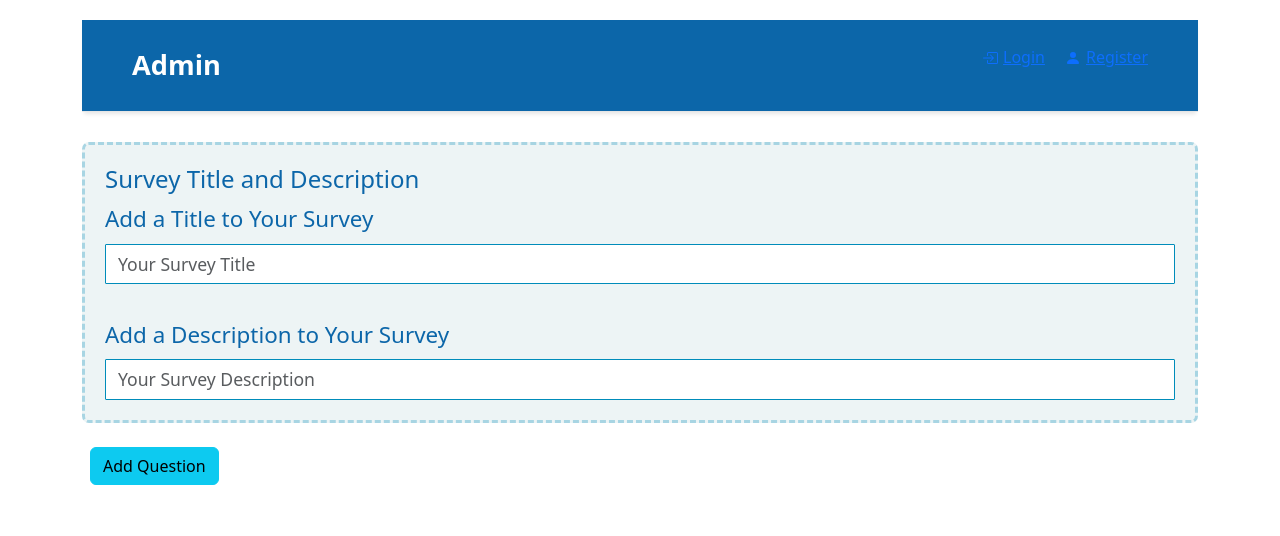
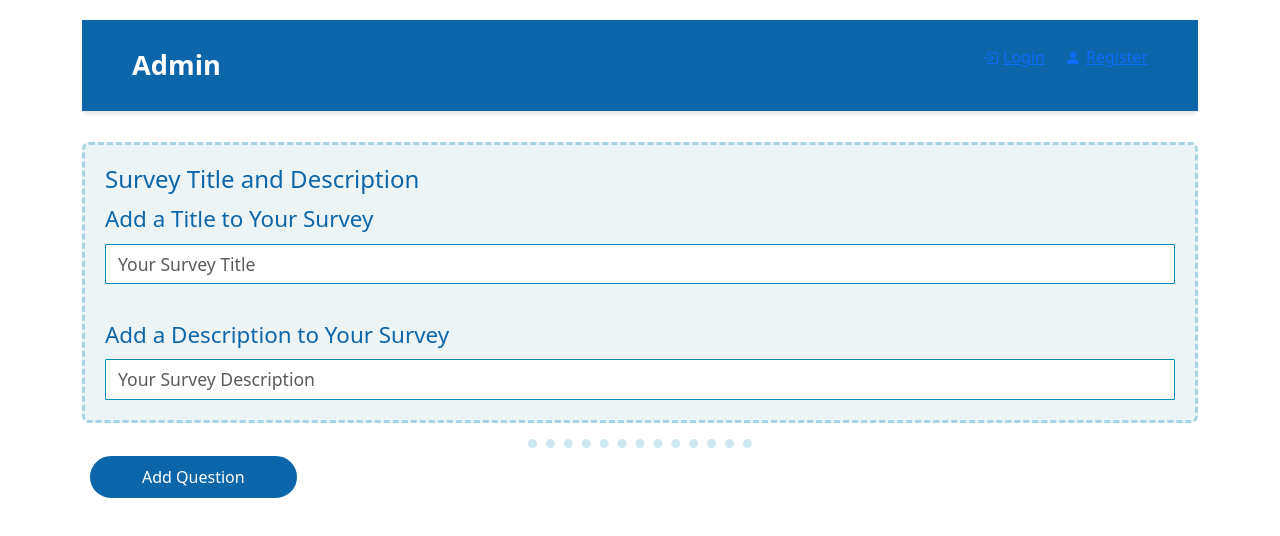
Before and after one commit to Punvireakroth/Survey, a React (Create React App) app in the folder client/: page /create-survey in a window 1280 px wide. Shown: the top 536 px of the page. Built offline with nearby package versions, Linux system fonts and the light colour scheme; a web font is replaced by a local one.

Commit message:
styled create surveyComponent

```diff
--- a/client/src/components/Survey/CreateSurvey.jsx
+++ b/client/src/components/Survey/CreateSurvey.jsx
@@ -3,7 +3,6 @@ import { Button, Form } from "react-bootstrap";
 import { useSelector } from "react-redux";
 import uniqid from "uniqid";
 import {
-  // MultipleChoice,
   Paragraph,
   ShortResponse,
   TrueFalse,
@@ -284,6 +283,17 @@ const CreateSurvey = (props) => {
   return (
     <div className="mb-5">
       <SurveyTitle onChange={handleSurveyChange} survey={survey} />
+      <hr
+        style={{
+          marginTop: 30,
+          borderBottomStyle: "none",
+          borderTopStyle: "dotted",
+          width: 20 + "%",
+          margin: 0 + " auto",
+          borderWidth: 9 + "px",
+          borderColor: "#42a4c4",
+        }}
+      />
       {form}
       {showAddQuestionButton === true ? (
         //showAddAndSaveBtns()
@@ -293,11 +303,44 @@ const CreateSurvey = (props) => {
               className="m-2"
               variant="success"
               onClick={() => setShowAddQuestionButton(false)}
+              style={{
+                display: "inline-flex",
+                alignItems: "center",
+                paddingTop: 7,
+                paddingBottom: 7,
+                paddingLeft: 30,
+                paddingRight: 30,
+                borderRadius: 50,
+                color: "#ffffff",
+                borderWidth: 2.9,
+                marginTop: 40,
+                marginBottom: 40 + "px",
+              }}
             >
               Add Question
             </Button>
 
-            <Button className="m-2" variant="info" onClick={onSubmitSurvey}>
+            <Button
+              className="m-2"
+              variant="info"
+              onClick={onSubmitSurvey}
+              style={{
+                display: "inline-flex",
+                alignItems: "center",
+                backgroundColor: "#ffffff",
+                paddingTop: 7,
+                paddingBottom: 7,
+                paddingLeft: 50,
+                paddingRight: 50,
+                borderRadius: 50,
+                color: "#ffffff",
+                borderColor: "#0c66a9 ",
+                backgroundColor: "#0c66a9 ",
+                borderWidth: 2.9,
+                marginTop: 40,
+                marginBottom: 40 + "px",
+              }}
+            >
               Save and Finish Survey
             </Button>
           </div>
@@ -306,6 +349,22 @@ const CreateSurvey = (props) => {
             className="m-2"
             variant="info"
             onClick={() => setShowAddQuestionButton(false)}
+            style={{
+              display: "flex",
+              alignItems: "center",
+              backgroundColor: "#ffffff",
+              paddingTop: 7,
+              paddingBottom: 7,
+              paddingLeft: 50,
+              paddingRight: 50,
+              borderRadius: 50,
+              color: "#ffffff",
+              borderColor: "#0c66a9 ",
+              backgroundColor: "#0c66a9 ",
+              borderWidth: 2.9,
+              marginTop: 40,
+              marginBottom: 40 + "px",
+            }}
           >
             Add Question
           </Button>
@@ -313,6 +372,8 @@ const CreateSurvey = (props) => {
       ) : (
         chooseQuestionTypeForm
       )}
+      <br />
+      <br />
     </div>
   );
 };
```
